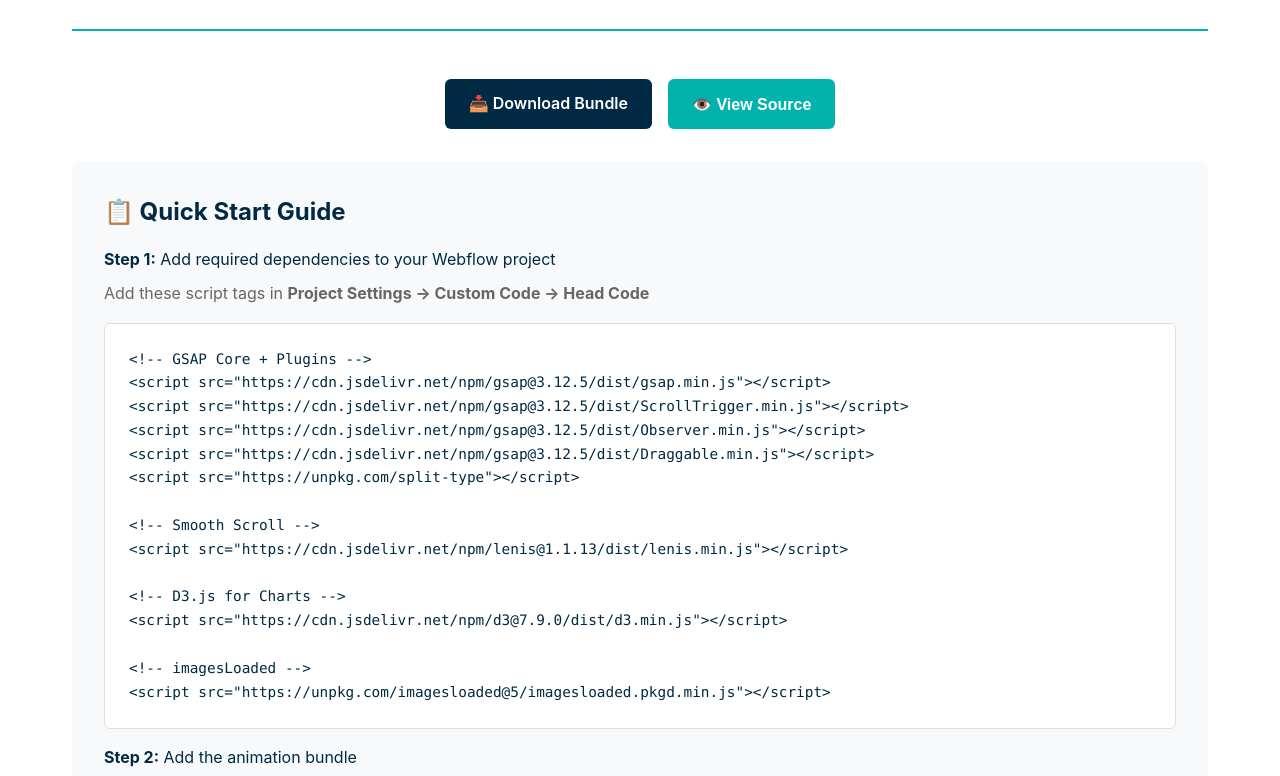
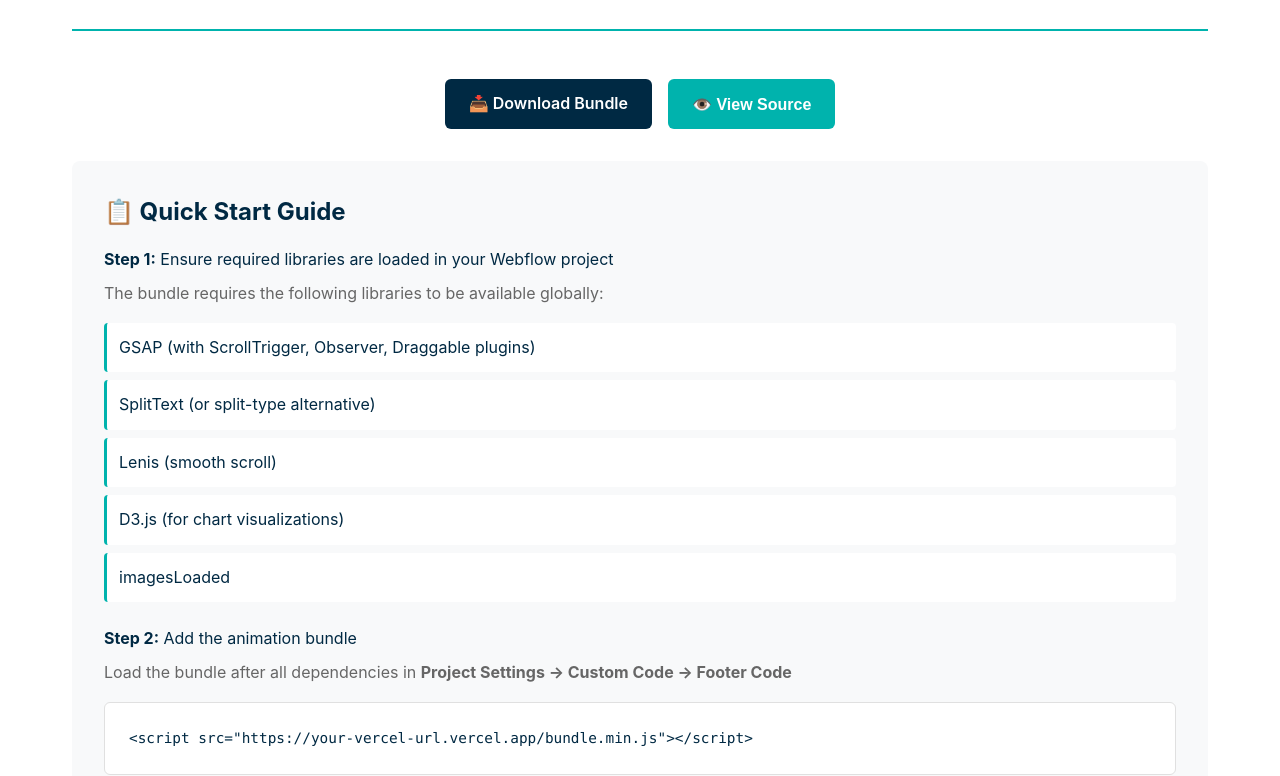
Before and after one commit to alabdesignco/avpn-annual-review-2425, a website: page index.html in a window 1280 px wide. Shown: the part 154-930 px from the top of the page. Drawn offline with Linux system fonts and the light colour scheme.

Commit message:
refactor: remove CDN links from landing page

```diff
--- a/index.html
+++ b/index.html
@@ -130,32 +130,24 @@
     <div class="section">
       <h2>📋 Quick Start Guide</h2>
 
-      <p><strong>Step 1:</strong> Add required dependencies to your Webflow project</p>
-      <p style="color: #666; margin-top: 0.5rem;">Add these script tags in <strong>Project Settings → Custom Code → Head Code</strong></p>
+      <p><strong>Step 1:</strong> Ensure required libraries are loaded in your Webflow project</p>
+      <p style="color: #666; margin-top: 0.5rem;">The bundle requires the following libraries to be available globally:</p>
 
-      <pre><code>&lt;!-- GSAP Core + Plugins --&gt;
-&lt;script src="https://cdn.jsdelivr.net/npm/gsap@3.12.5/dist/gsap.min.js"&gt;&lt;/script&gt;
-&lt;script src="https://cdn.jsdelivr.net/npm/gsap@3.12.5/dist/ScrollTrigger.min.js"&gt;&lt;/script&gt;
-&lt;script src="https://cdn.jsdelivr.net/npm/gsap@3.12.5/dist/Observer.min.js"&gt;&lt;/script&gt;
-&lt;script src="https://cdn.jsdelivr.net/npm/gsap@3.12.5/dist/Draggable.min.js"&gt;&lt;/script&gt;
-&lt;script src="https://unpkg.com/split-type"&gt;&lt;/script&gt;
+      <div class="deps-list" style="margin-top: 1rem;">
+        <div class="dep-item">GSAP (with ScrollTrigger, Observer, Draggable plugins)</div>
+        <div class="dep-item">SplitText (or split-type alternative)</div>
+        <div class="dep-item">Lenis (smooth scroll)</div>
+        <div class="dep-item">D3.js (for chart visualizations)</div>
+        <div class="dep-item">imagesLoaded</div>
+      </div>
 
-&lt;!-- Smooth Scroll --&gt;
-&lt;script src="https://cdn.jsdelivr.net/npm/lenis@1.1.13/dist/lenis.min.js"&gt;&lt;/script&gt;
-
-&lt;!-- D3.js for Charts --&gt;
-&lt;script src="https://cdn.jsdelivr.net/npm/d3@7.9.0/dist/d3.min.js"&gt;&lt;/script&gt;
-
-&lt;!-- imagesLoaded --&gt;
-&lt;script src="https://unpkg.com/imagesloaded@5/imagesloaded.pkgd.min.js"&gt;&lt;/script&gt;</code></pre>
-
-      <p><strong>Step 2:</strong> Add the animation bundle</p>
-      <p style="color: #666; margin-top: 0.5rem;">Add this script tag in <strong>Project Settings → Custom Code → Footer Code</strong></p>
+      <p style="margin-top: 1.5rem;"><strong>Step 2:</strong> Add the animation bundle</p>
+      <p style="color: #666; margin-top: 0.5rem;">Load the bundle after all dependencies in <strong>Project Settings → Custom Code → Footer Code</strong></p>
 
       <pre><code>&lt;script src="<span id="bundleUrl">https://your-vercel-url.vercel.app/bundle.min.js</span>"&gt;&lt;/script&gt;</code></pre>
 
       <div class="warning">
-        ⚠️ <strong>Important:</strong> Load dependencies in the correct order. The bundle will fail if libraries aren't available globally.
+        ⚠️ <strong>Important:</strong> The bundle expects all dependencies to be loaded before it executes.
       </div>
     </div>
 
```
Also changed, not shown: dist/index.html.
